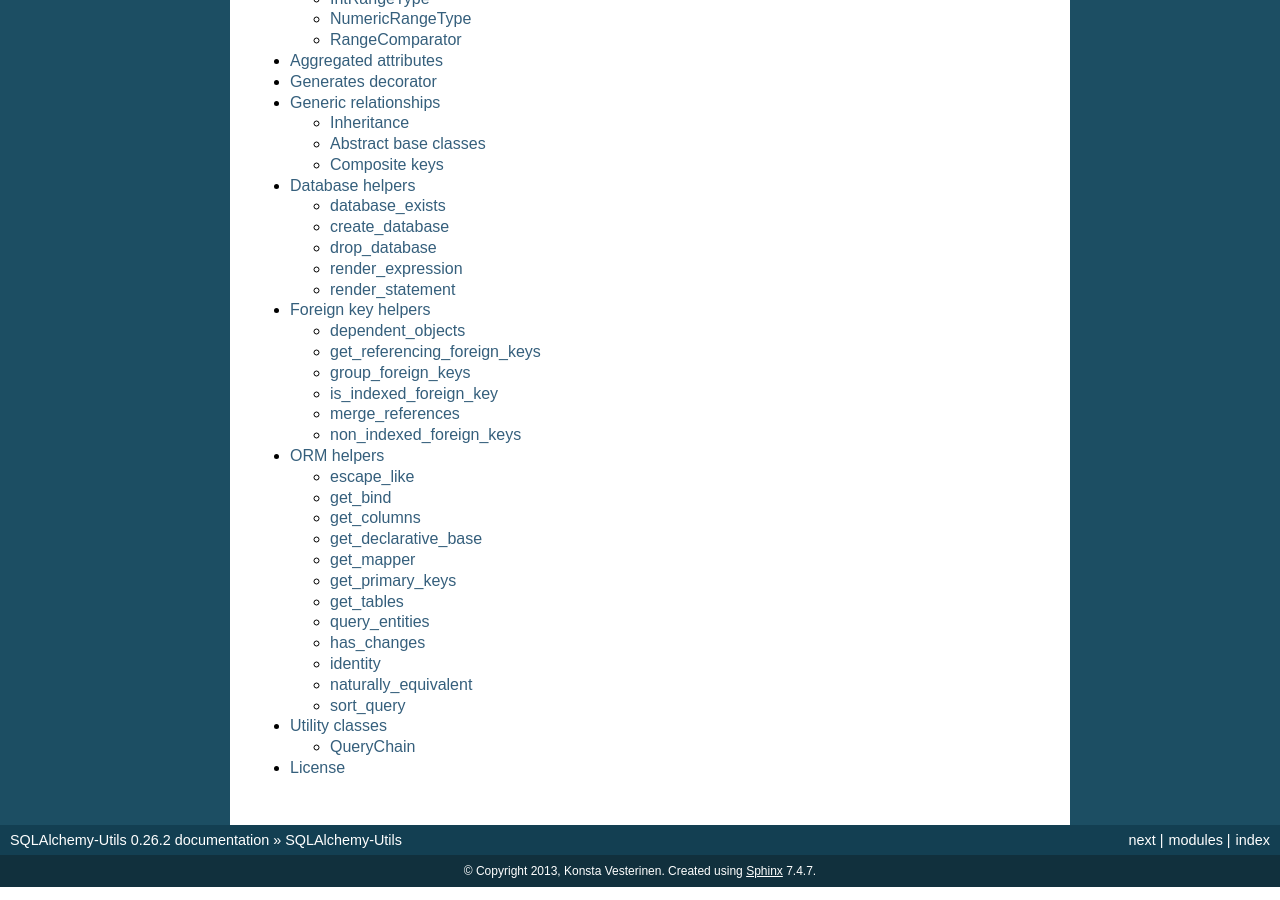
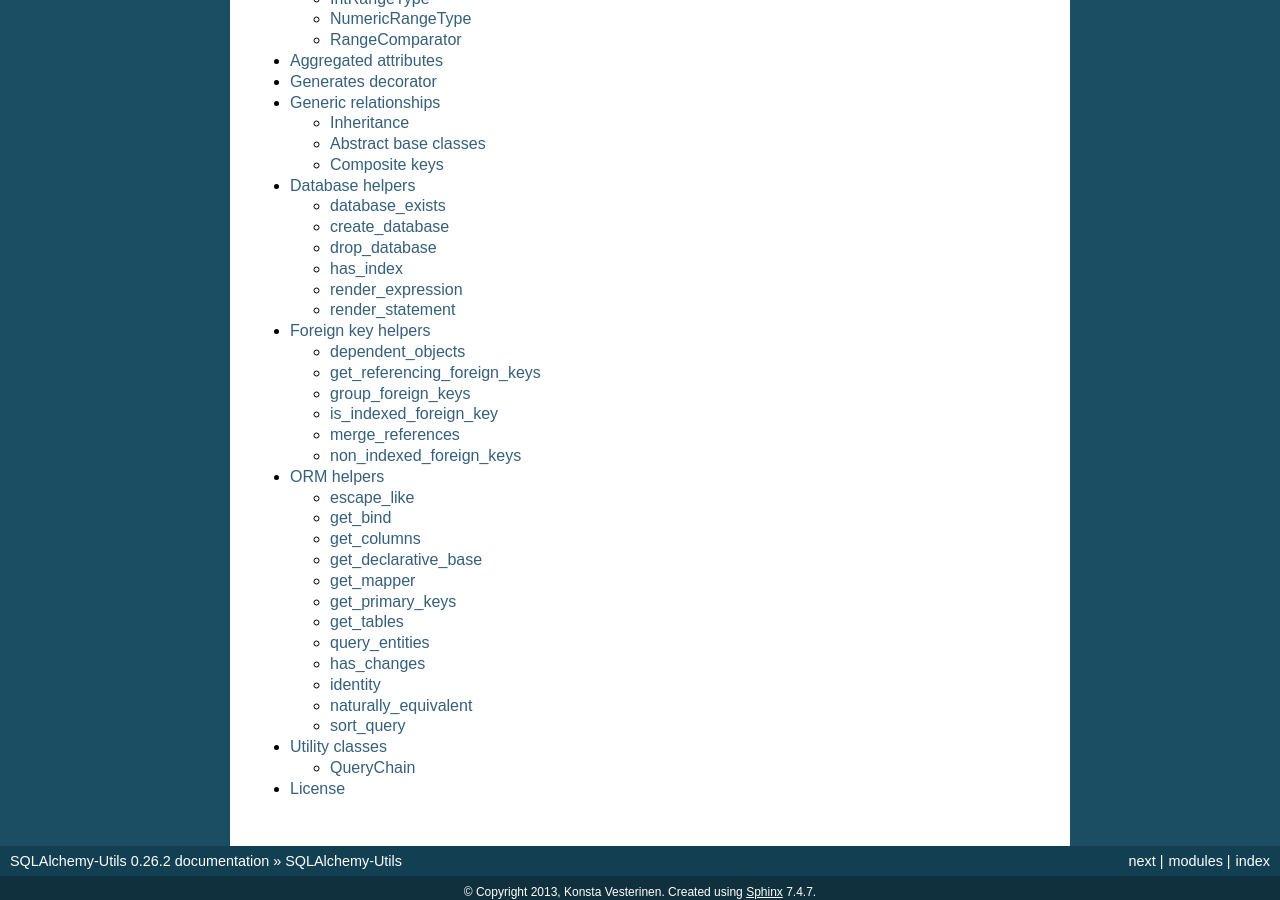
Before and after one commit to kvesteri/sqlalchemy-utils, a Sphinx documentation site: the page built from docs/index.rst, in a window 1280 px wide and 900 px high, scrolled down 681 px. Built offline with Sphinx 7.4.7, drawn with Linux system fonts in a browser that asks for light colours.

Commit message:
Update docs

```diff
--- a/docs/database_helpers.rst
+++ b/docs/database_helpers.rst
@@ -18,9 +18,15 @@ create_database
 
 
 drop_database
-^^^^^^^^^^^^^^
+^^^^^^^^^^^^^
 
 .. autofunction:: drop_database
+
+
+has_index
+^^^^^^^^^
+
+.. autofunction:: has_index
 
 
 render_expression
```
